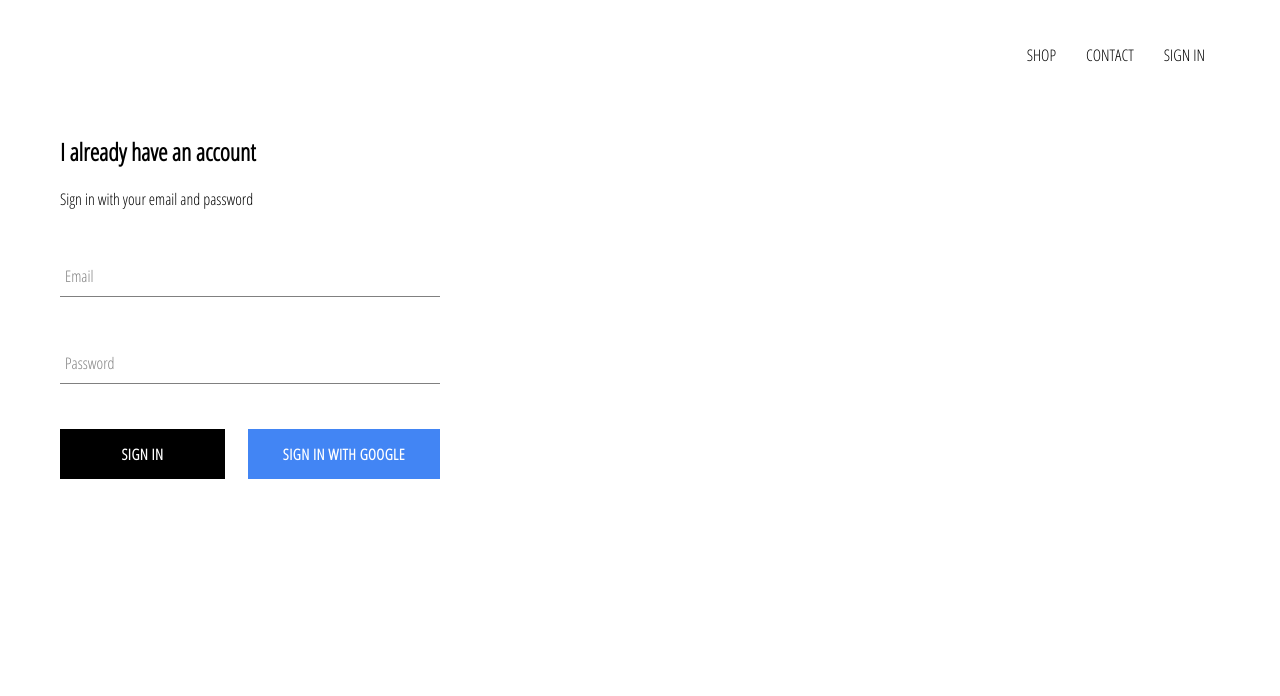
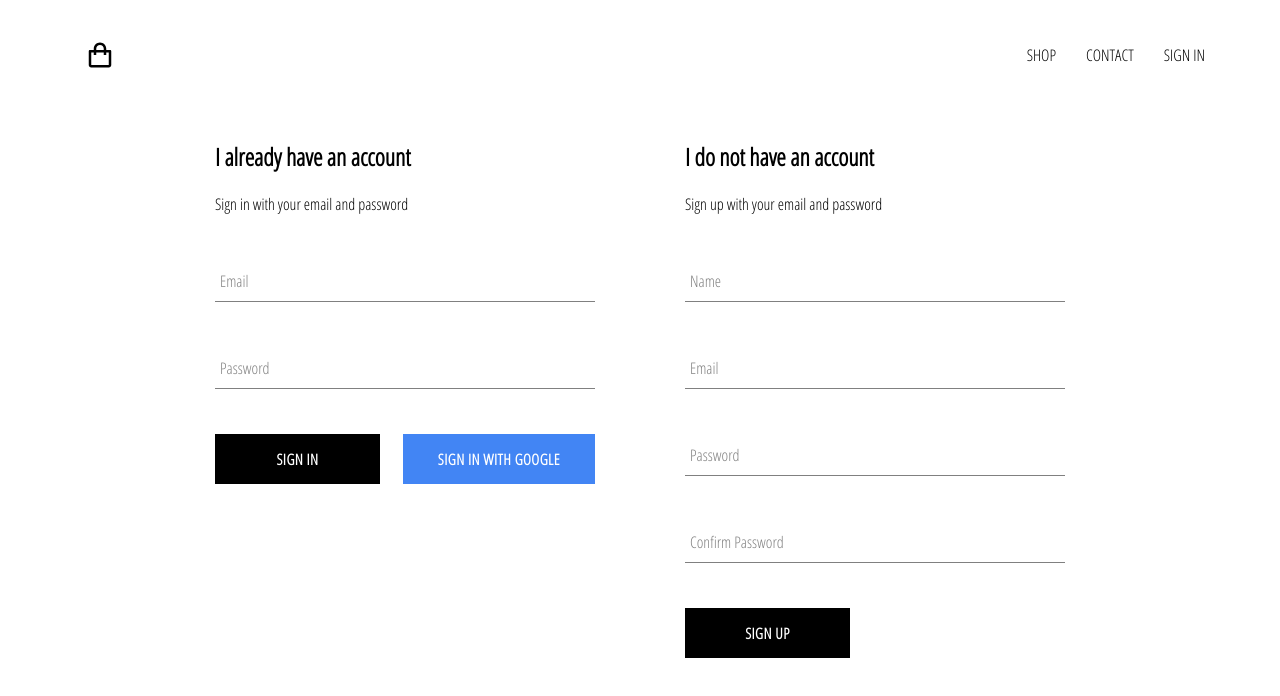
Before and after one commit to bibaswan-bhawal/the-store, a React (Create React App) app: page /sign-in in a window 1280 px wide. Shown: the top 696 px of the page. Built offline with nearby package versions, Linux system fonts and the light colour scheme; no server answers.

Commit message:
Added Sign-up component and firebase authentication with email and password

```diff
--- a/src/App.js
+++ b/src/App.js
@@ -1,7 +1,7 @@
 import React from "react";
 import { Switch, Route } from "react-router-dom";
 
-import { auth } from "./firebase/firebase.utils";
+import { auth, createUserProfileDocument } from "./firebase/firebase.utils";
 
 import "./css/App.css";
 
@@ -24,8 +24,24 @@
   }
 
   componentDidMount() {
-    this.unsubscribeFromAuth = auth.onAuthStateChanged(user => {
-      this.setState({ currentUser: user });
+    this.unsubscribeFromAuth = auth.onAuthStateChanged(async userAuth => {
+
+      if (userAuth) {
+        const userRef = await createUserProfileDocument(userAuth);
+
+        userRef.onSnapshot(snapShot => {
+          this.setState({
+            currentUser: {
+              id: snapShot.id,
+              ...snapShot.data()
+            }
+          });
+          console.log(this.state);
+        });
+      }
+
+      this.setState({ currentUser: userAuth });
+
     });
   }
 
--- a/src/components/navbar/navbar.scss
+++ b/src/components/navbar/navbar.scss
@@ -7,8 +7,8 @@
 
   .logo-container {
     height: 100%;
-    width: 40px;
-    padding: 0px 25px;
+    width: 30px;
+    margin: 0px 25px;
   }
 
   .options {
--- a/src/components/sign-in/sign-in.js
+++ b/src/components/sign-in/sign-in.js
@@ -57,7 +57,7 @@
           />
           <div className="buttons">
             <ButtonInput type="submit">Sign in</ButtonInput>
-            <ButtonInput onClick={signInWithGoogle} isGoogleSignIn>Sign in with Google</ButtonInput>
+            <ButtonInput type="button" onClick={signInWithGoogle} isGoogleSignIn>Sign in with Google</ButtonInput>
           </div>
         </form>
       </div>
--- /dev/null
+++ b/src/components/sign-up/sign-up.js
@@ -0,0 +1,102 @@
+import React, { Component } from "react";
+
+import FormInput from "../form-input/form-input";
+import ButtonInput from "../button-input/button-input";
+
+import { auth, createUserProfileDocument } from "../../firebase/firebase.utils";
+
+import "./sign-up.scss";
+
+class SignUp extends Component {
+    constructor(props) {
+        super(props);
+
+        this.state = {
+            displayName: "",
+            email: "",
+            password: "",
+            confirmPassword: "",
+        };
+    }
+
+    handleSubmit = async (event) => {
+        event.preventDefault();
+
+        const { displayName, email, password, confirmPassword } = this.state;
+
+        if (password !== confirmPassword) {
+            alert("Passwords don't match.");
+            return;
+        }
+
+        try {
+            const { user } = await auth.createUserWithEmailAndPassword(email, password);
+            await createUserProfileDocument(user, { displayName });
+
+            this.setState({
+                displayName: "",
+                email: "",
+                password: "",
+                confirmPassword: "",
+            });
+
+        } catch (error) {
+            console.error("User could not be created: " + error);
+        }
+    };
+
+    handleChange = (event) => {
+        const { value, name } = event.target;
+        this.setState({ [name]: value });
+    };
+
+    render() {
+        return (
+            <div className="sign-in">
+                <h2>I do not have an account</h2>
+                <span>Sign up with your email and password</span>
+
+                <form onSubmit={this.handleSubmit}>
+
+                    <FormInput
+                        name="displayName"
+                        type="text"
+                        label="Name"
+                        value={this.state.displayName}
+                        handleChange={this.handleChange}
+                        required
+                    />
+
+                    <FormInput
+                        name="email"
+                        type="email"
+                        label="Email"
+                        value={this.state.email}
+                        handleChange={this.handleChange}
+                        required
+                    />
+
+                    <FormInput name="password"
+                        type="password"
+                        label="Password"
+                        value={this.state.password}
+                        handleChange={this.handleChange}
+                        required
+                    />
+
+                    <FormInput name="confirmPassword"
+                        type="password"
+                        label="Confirm Password"
+                        value={this.state.confirmPassword}
+                        handleChange={this.handleChange}
+                        required
+                    />
+
+                    <ButtonInput type="submit">Sign Up</ButtonInput>
+                </form>
+            </div>
+        );
+    }
+}
+
+export default SignUp;
--- /dev/null
+++ b/src/components/sign-up/sign-up.scss
@@ -0,0 +1,9 @@
+.sign-up {
+  display: flex;
+  flex-direction: column;
+  width: 380px;
+
+  .title {
+    margin: 10px 0;
+  }
+}
--- a/src/firebase/firebase.utils.js
+++ b/src/firebase/firebase.utils.js
@@ -11,6 +11,31 @@
     appId: "1:1089003467121:web:8c5a10f1bf5f1e42f346d0"
 };
 
+export const createUserProfileDocument = async (userAuth, additionalData) => {
+    if (!userAuth) return;
+
+    const userRef = firestore.doc(`users/${userAuth.uid}`);
+    const snapShot = await userRef.get();
+
+    if (!snapShot.exists) {
+        const { displayName, email } = userAuth;
+        const createdAt = new Date();
+
+        try {
+            await userRef.set({
+                displayName,
+                email,
+                createdAt,
+                ...additionalData
+            })
+        } catch (err) {
+            console.log('Error creating user profile', err.message);
+        }
+    }
+
+    return userRef;
+}
+
 firebase.initializeApp(firebaseConfig);
 
 export const auth = firebase.auth();
--- a/src/pages/login/login.js
+++ b/src/pages/login/login.js
@@ -3,10 +3,12 @@
 import "./login.scss";
 
 import SignIn from "../../components/sign-in/sign-in";
+import SignUp from "../../components/sign-up/sign-up";
 
 const LoginPage = () => (
   <div className="login-in">
     <SignIn />
+    <SignUp />
   </div>
 );
 
--- a/src/pages/login/login.scss
+++ b/src/pages/login/login.scss
@@ -0,0 +1,7 @@
+.login-in {
+  width: 850px;
+  display: flex;
+  justify-content: space-between;
+
+  margin: 30px auto;
+}
```
